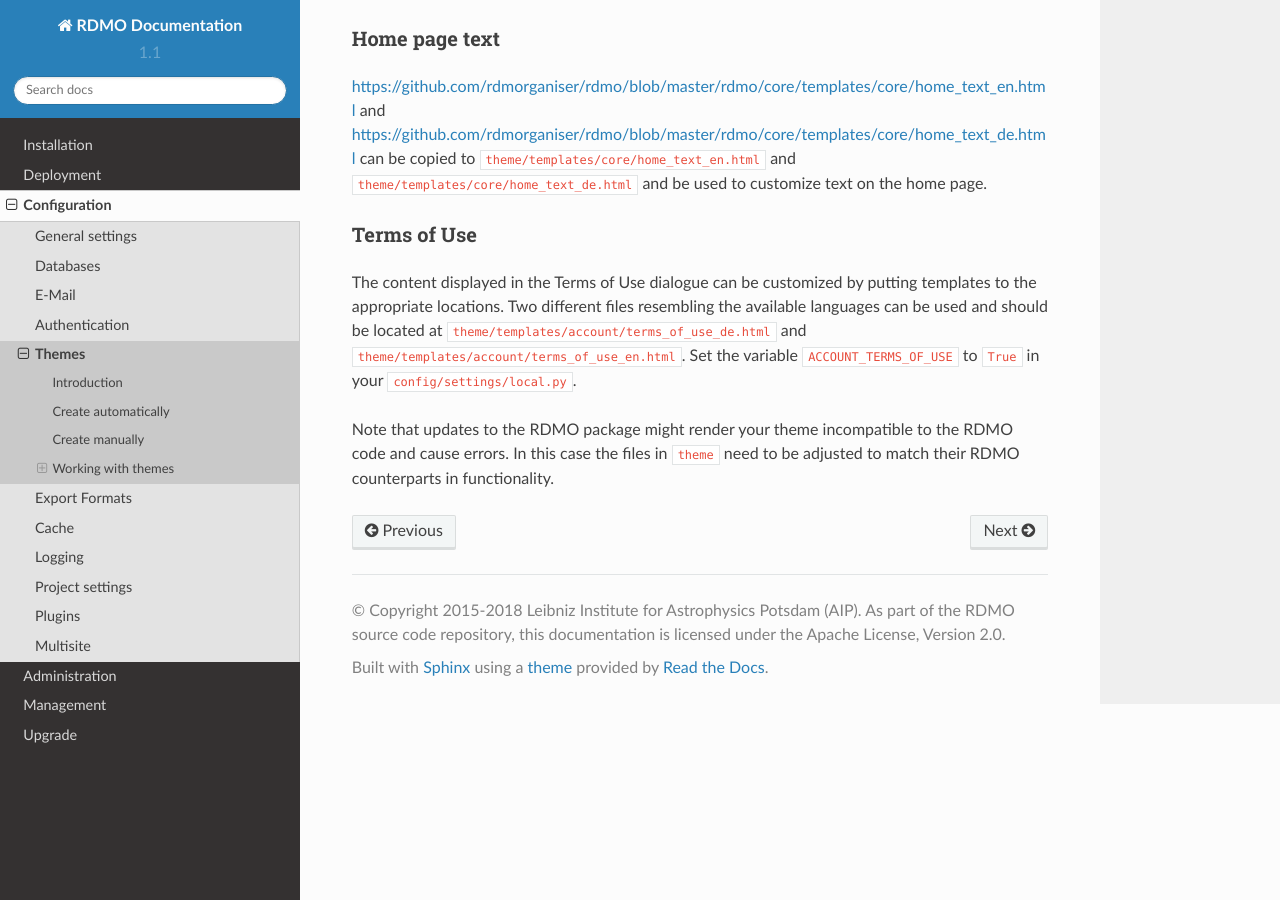
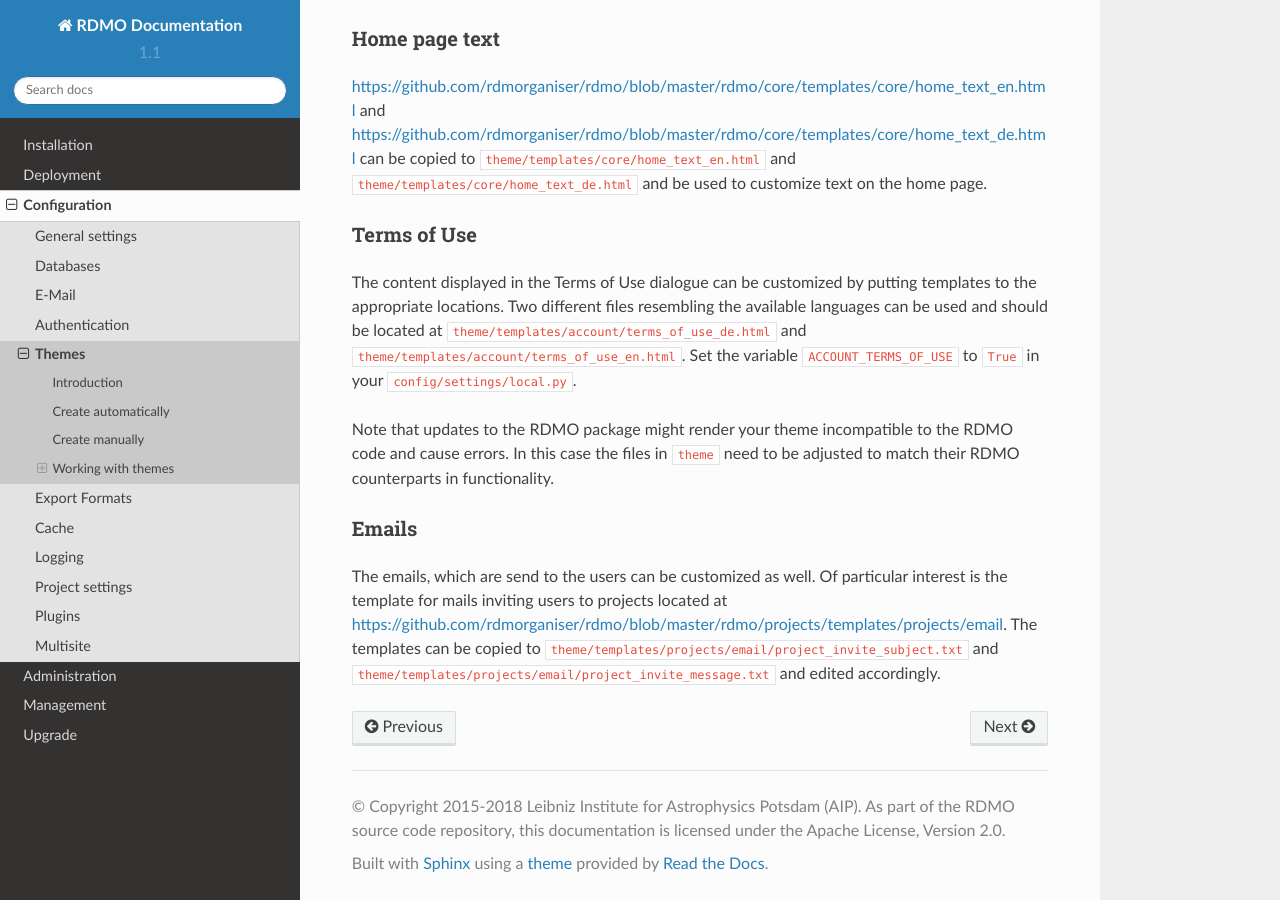
Before and after one commit to rdmorganiser/rdmo-docs, a Sphinx documentation site: the page built from docs/configuration/themes.md, in a window 1280 px wide and 900 px high, scrolled down 1732 px. Built offline with Sphinx 7.4.7 and the Read the Docs theme 2.0.0, drawn with Linux system fonts in a browser that asks for light colours.

Commit message:
Add email section in themes

```diff
--- a/docs/configuration/themes.md
+++ b/docs/configuration/themes.md
@@ -46,16 +46,24 @@
 Some files you might want to override are:
 
 ### SASS variables
+
 <https://github.com/rdmorganiser/rdmo/blob/master/rdmo/core/static/core/css/variables.scss> can be copied to `theme/static/core/css/variables.scss` and be used to customize colors.
 
 ### Navigation bar
+
 <https://github.com/rdmorganiser/rdmo/blob/master/rdmo/core/templates/core/base_navigation.html> can be copied to `theme/templates/core/base_navigation.html` and be used to customize the navbar.
 
 ### Home page text
+
 <https://github.com/rdmorganiser/rdmo/blob/master/rdmo/core/templates/core/home_text_en.html> and <https://github.com/rdmorganiser/rdmo/blob/master/rdmo/core/templates/core/home_text_de.html> can be copied to `theme/templates/core/home_text_en.html` and `theme/templates/core/home_text_de.html` and be used to customize text on the home page.
 
 ### Terms of Use
+
 The content displayed in the Terms of Use dialogue can be customized by putting templates to the appropriate locations. Two different files resembling the available languages can be used and should be located at `theme/templates/account/terms_of_use_de.html` and  `theme/templates/account/terms_of_use_en.html`. Set the variable `ACCOUNT_TERMS_OF_USE` to `True` in your `config/settings/local.py`.
 
 
 Note that updates to the RDMO package might render your theme incompatible to the RDMO code and cause errors. In this case the files in `theme` need to be adjusted to match their RDMO counterparts in functionality.
+
+### Emails
+
+The emails, which are send to the users can be customized as well. Of particular interest is the template for mails inviting users to projects located at <https://github.com/rdmorganiser/rdmo/blob/master/rdmo/projects/templates/projects/email>. The templates can be copied to `theme/templates/projects/email/project_invite_subject.txt` and `theme/templates/projects/email/project_invite_message.txt` and edited accordingly.
```
